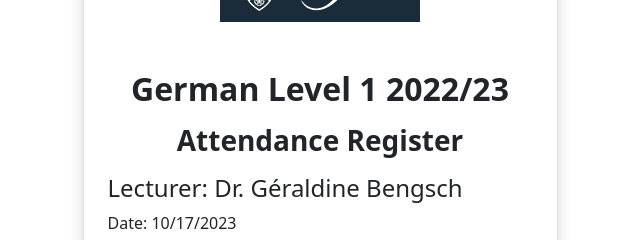
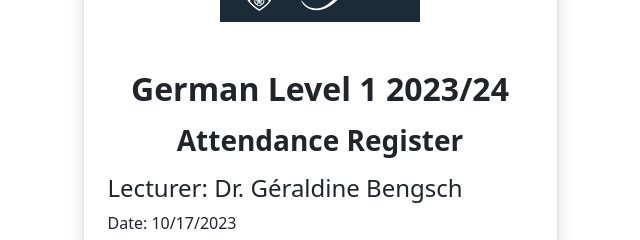
Before and after one commit to GeriNZ/register, a plain HTML site: page Level1+/index.html in a window 1280 px wide. Shown: the part 191-431 px from the top of the page, 320-960 px from the left. Drawn offline with nearby package versions, Linux system fonts and the light colour scheme; some packages are replaced by stand-ins of ours; a script that the page names is missing.

Commit message:
Update index.html for 23

```diff
--- a/Level1+/index.html
+++ b/Level1+/index.html
@@ -39,7 +39,7 @@
             class="rounded mx-auto d-block p-5"
           />
           <h2 class="text-center fw-bold mb-3">
-            German Level 1 2022/23
+            German Level 1 2023/24
           </h2>
           <h3 class="text-center fw-bold mb-3">Attendance Register</h3>
           <h4>Lecturer: Dr. Géraldine Bengsch</h4>
```
